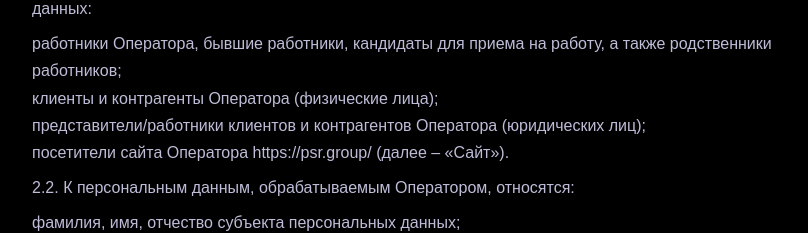
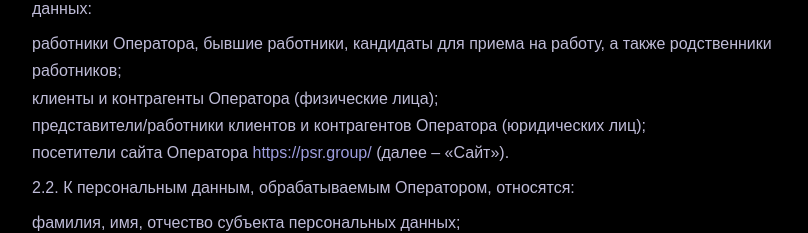
Before and after one commit to p3admin/PSR, a Next.js app: page /privacy_policy in a window 1280 px wide. Shown: the part 1820-2053 px from the top of the page, without its empty margins (232-1040 px from the left). Built offline with nearby package versions, Linux system fonts and the light colour scheme; a web font is replaced by a local one.

Commit message:
Make URLs and emails clickable in privacy policy
Co-Authored-By: Claude Sonnet 4.6 <noreply@anthropic.com>

```diff
--- a/app/privacy_policy/page.tsx
+++ b/app/privacy_policy/page.tsx
@@ -58,7 +58,7 @@ export default function PrivacyPolicy() {
           <li>работники Оператора, бывшие работники, кандидаты для приема на работу, а также родственники работников;</li>
           <li>клиенты и контрагенты Оператора (физические лица);</li>
           <li>представители/работники клиентов и контрагентов Оператора (юридических лиц);</li>
-          <li>посетители сайта Оператора https://psr.group/ (далее – «Сайт»).</li>
+          <li>посетители сайта Оператора <a href="https://psr.group/" style={{ color: "#9e9edf" }}>https://psr.group/</a> (далее – «Сайт»).</li>
         </ul>
         <p>2.2. К персональным данным, обрабатываемым Оператором, относятся:</p>
         <ul>
@@ -126,7 +126,7 @@ export default function PrivacyPolicy() {
         <p>5.4. Субъект персональных данных принимает решение о предоставлении его персональных данных и дает Согласие свободно, своей волей и в своем интересе.</p>
         <p>5.5. Согласие дается в любой позволяющей подтвердить факт его получения форме. В предусмотренных законодательством Российской Федерации случаях согласие дается в любой позволяющей подтвердить факт его получения форме, в том числе путем совершения действий, указанных на Сайте. Согласие с настоящей Политикой означает предоставление субъектом персональных данных согласия на обработку своих персональных данных, указанными в Политике способами.</p>
         <p>5.6. Условием прекращения обработки персональных данных может являться достижение целей обработки персональных данных, истечение срока действия Согласия или отзыв Согласия субъектом персональных данных, а также выявление неправомерной обработки персональных данных.</p>
-        <p>5.7. Согласие может быть отозвано путем письменного уведомления, направленного в адрес Компании заказным почтовым отправлением или письмом на электронную почту: admin@psr.group.</p>
+        <p>5.7. Согласие может быть отозвано путем письменного уведомления, направленного в адрес Компании заказным почтовым отправлением или письмом на электронную почту: <a href="mailto:admin@psr.group" style={{ color: "#9e9edf" }}>admin@psr.group</a>.</p>
         <p>5.9. Оператор при обработке персональных данных принимает или обеспечивает принятие необходимых правовых, организационных и технических мер для защиты персональных данных от неправомерного или случайного доступа к ним, уничтожения, изменения, блокирования, копирования, предоставления, распространения персональных данных, а также от иных неправомерных действий в отношении персональных данных.</p>
         <p>5.10. Согласие на обработку персональных данных субъекта персональных данных вступает в силу со дня его принятия (подписания) и действует в течение неопределенного срока и может быть отозвано на основании письменного заявления субъекта персональных данных в произвольной форме.</p>
         <p>5.11. Хранение персональных данных осуществляется в форме, позволяющей определить субъекта персональных данных, в течение срока не дольше, чем этого требуют цели обработки персональных данных, кроме случаев, когда срок хранения персональных данных установлен федеральным законом, договором, стороной которого, выгодоприобретателем или поручителем по которому является субъект персональных данных.</p>
@@ -156,7 +156,7 @@ export default function PrivacyPolicy() {
         <p>7.3. Оператор не использует cookie-файлы для прямой идентификации личности посетителя. Во время посещения Сайта могут быть использованы следующие cookie-файлы:</p>
         <ul>
           <li>собственные файлы cookie устанавливаются Сайтом и могут считываться только Сайтом;</li>
-          <li>cookie-файлы сторонних разработчиков устанавливаются другими организациями, сервисы которых используются Оператором. Например, Оператор использует сторонние аналитические сервисы, и провайдеры этих сервисов устанавливают cookie-файлы от имени Оператора, чтобы сообщать Оператору о том, какие из разделов на Сайте являются популярными, а какие нет. Такими провайдерами являются, например: Яндекс.Метрика: https://yandex.ru/legal/confidential/</li>
+          <li>cookie-файлы сторонних разработчиков устанавливаются другими организациями, сервисы которых используются Оператором. Например, Оператор использует сторонние аналитические сервисы, и провайдеры этих сервисов устанавливают cookie-файлы от имени Оператора, чтобы сообщать Оператору о том, какие из разделов на Сайте являются популярными, а какие нет. Такими провайдерами являются, например: Яндекс.Метрика: <a href="https://yandex.ru/legal/confidential/" target="_blank" rel="noopener noreferrer" style={{ color: "#9e9edf" }}>https://yandex.ru/legal/confidential/</a></li>
           <li>если посетитель не хочет получать cookie-файлы, он может настроить свой браузер таким образом, чтобы получать уведомления при каждой попытке отправки cookie-файлов или отклонять все cookie-файлы. Также можно удалить имеющиеся cookie-файлы. Все это необходимо сделать непосредственно в браузере, например: Chrome, Firefox, Opera, Internet Explorer, Safari, Edge.</li>
           <li>если посетитель хочет ограничить или заблокировать cookie-файлы, размещаемые на его устройстве, он может это сделать при помощи настроек браузера согласно указаниям Справки данного браузера.</li>
           <li>Сайт может содержать ссылки на другие сайты, находящиеся вне контроля Оператора и вне юрисдикции данной политики. Операторы этих сайтов могут собирать информацию о посетителях и использовать ее в соответствии с их политикой, которая может отличаться от политики Оператора.</li>
@@ -165,10 +165,10 @@ export default function PrivacyPolicy() {
 
       <Section title="8. Заключительные положения">
         <p>8.1. После регистрации на Сайте Пользователь может получать периодические рассылки (информационные, рекламные и другие) на зарегистрированный адрес электронной почты и/или номер мобильного телефона, а также автоматическое подтверждение покупок Пользователя и сервисные уведомления.</p>
-        <p>8.2. Пользователь может получать рассылки на адрес электронной почты и/или номер мобильного телефона. Вы можете отписаться от получения электронных писем и/или смс, в любой момент, с помощью специальной ссылки, которая размещается в конце каждого письма, или написать нам письмо на admin@psr.group с соответствующим запросом и тем самым прекратить отправку писем на ваш электронный адрес.</p>
+        <p>8.2. Пользователь может получать рассылки на адрес электронной почты и/или номер мобильного телефона. Вы можете отписаться от получения электронных писем и/или смс, в любой момент, с помощью специальной ссылки, которая размещается в конце каждого письма, или написать нам письмо на <a href="mailto:admin@psr.group" style={{ color: "#9e9edf" }}>admin@psr.group</a> с соответствующим запросом и тем самым прекратить отправку писем на ваш электронный адрес.</p>
         <p>8.3. Для выполнения запросов субъекта персональных данных Оператор может потребовать установить личность субъекта персональных данных и запросить дополнительную информацию, подтверждающую участие в отношениях с Оператором, либо сведения, иным образом подтверждающие факт обработки персональных данных Оператором. Кроме того, действующее законодательство Российской Федерации может устанавливать ограничения и другие условия, касающиеся упомянутых выше прав субъектов персональных данных.</p>
         <p>8.4. Все отношения, касающиеся обработки персональных данных, не получившие отражения в настоящей Политике, регулируются согласно положениям законодательства Российской Федерации.</p>
-        <p>8.5. Оператор имеет право вносить изменения в настоящую Политику. При внесении изменений в актуальной редакции указывается дата последнего обновления. Новая редакция Политики вступает в силу с момента ее размещения на Сайте, если иное не предусмотрено новой редакцией Политики. Действующая редакция постоянно доступна на Сайте по адресу: https://psr.group/privacy_policy.</p>
+        <p>8.5. Оператор имеет право вносить изменения в настоящую Политику. При внесении изменений в актуальной редакции указывается дата последнего обновления. Новая редакция Политики вступает в силу с момента ее размещения на Сайте, если иное не предусмотрено новой редакцией Политики. Действующая редакция постоянно доступна на Сайте по адресу: <a href="https://psr.group/privacy_policy" style={{ color: "#9e9edf" }}>https://psr.group/privacy_policy</a>.</p>
       </Section>
     </main>
   );
```
